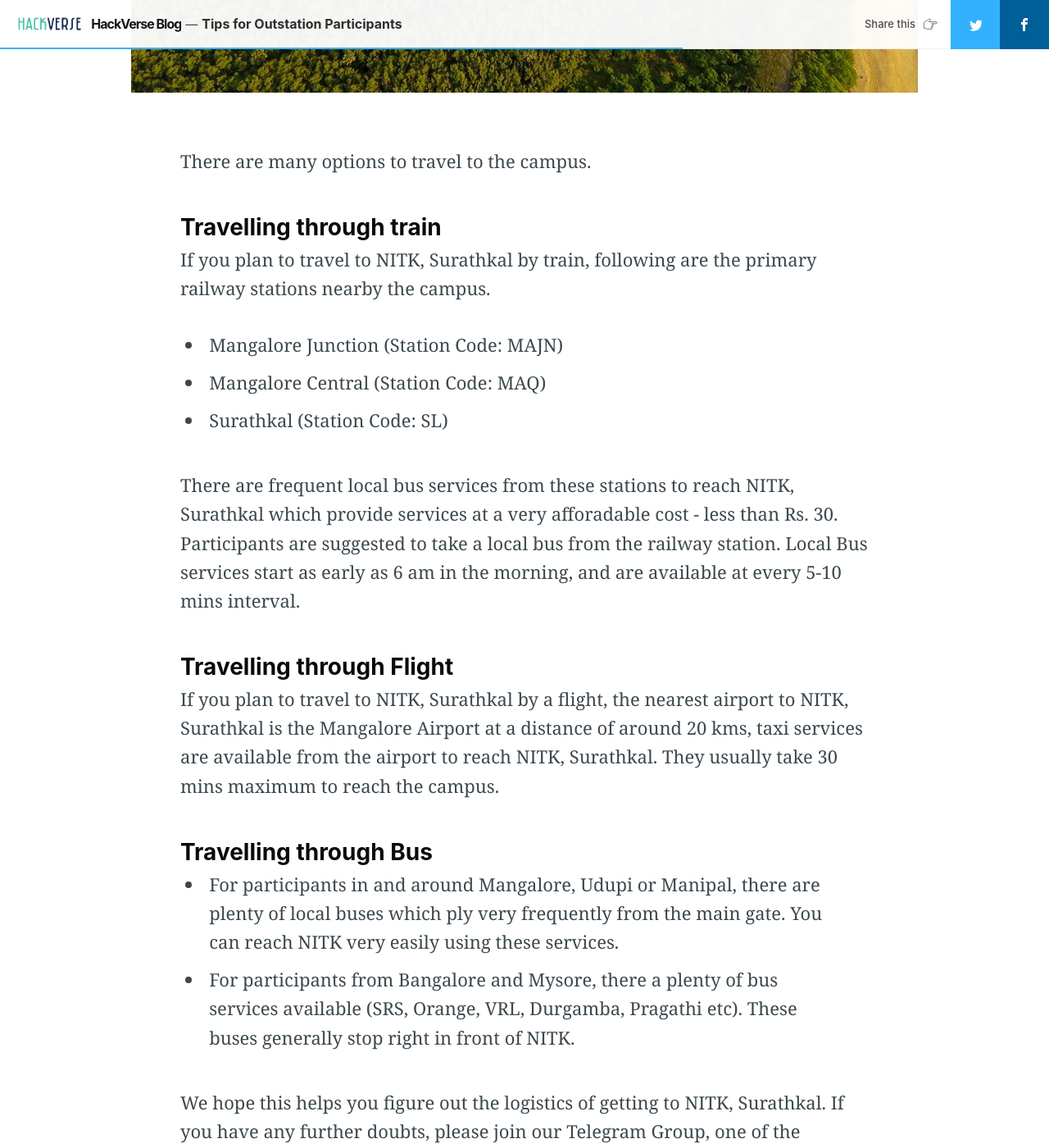
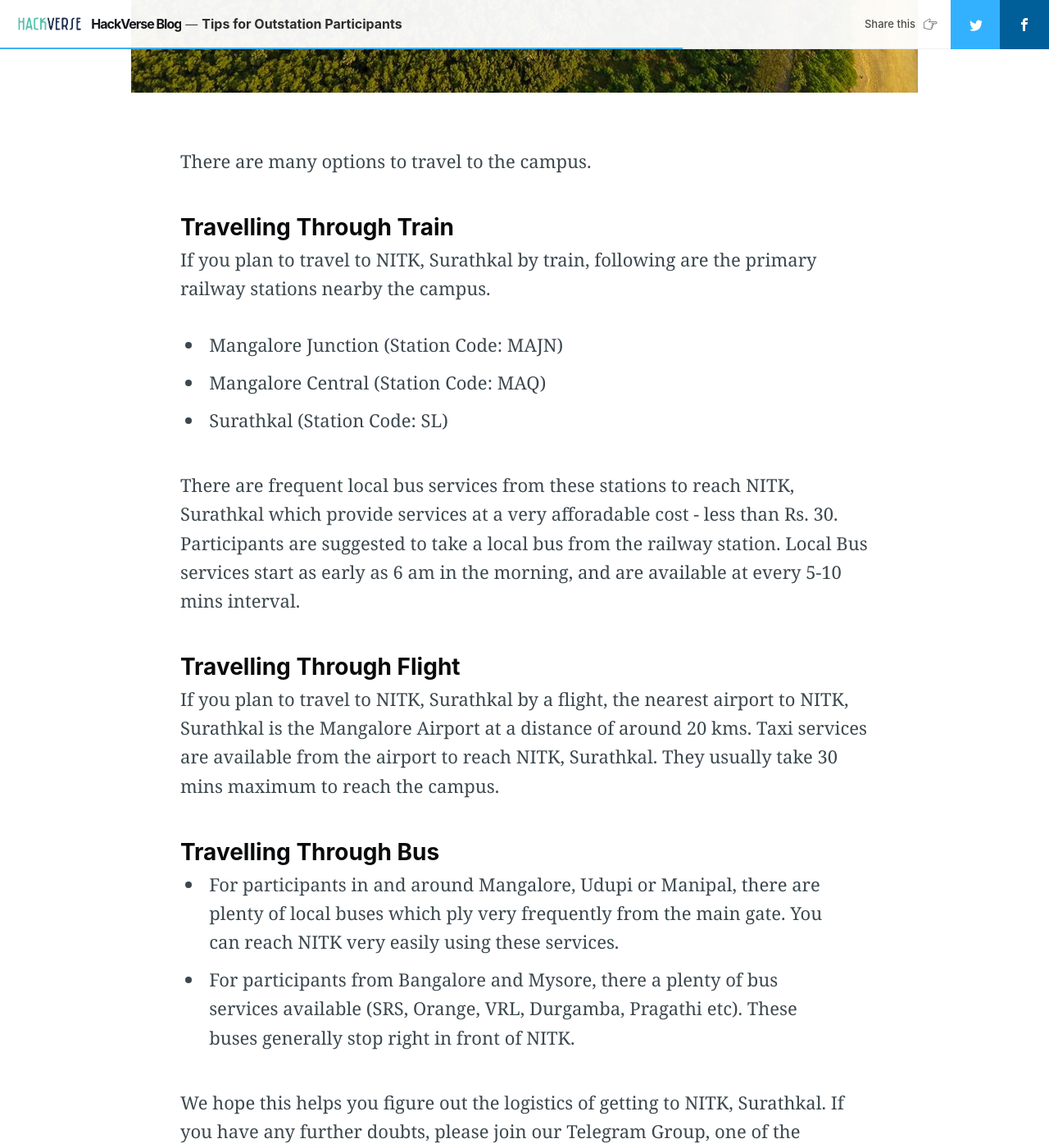
Before and after one commit to HackVerse/blog, a Jekyll site: the page built from _posts/2019-11-23-tips-for-outstation-participants.md, in a window 1280 px wide and 1400 px high, scrolled down 3970 px. Shown: the whole window at 82% size. Built offline with Jekyll 4.4.1, drawn with Linux system fonts in a browser that asks for light colours; nearby versions of some CDN libraries; comment, search, counter and statistics services are not loaded; some of the changed text lies outside the part shown.

Commit message:
Grammatical errors fixed

```diff
--- a/_posts/2019-11-23-tips-for-outstation-participants.md
+++ b/_posts/2019-11-23-tips-for-outstation-participants.md
@@ -38,7 +38,7 @@ NITK, Surathkal is a lush green campus on the shores of the Arabian sea, nourish
 
 There are many options to travel to the campus.
 
-### Travelling through train
+### Travelling Through Train
 
 If you plan to travel to NITK, Surathkal by train, following are the primary railway stations nearby the campus.
  - Mangalore Junction (Station Code: MAJN)
@@ -47,11 +47,11 @@ If you plan to travel to NITK, Surathkal by train, following are the primary rai
 
 There are frequent local bus services from these stations to reach NITK, Surathkal which provide services at a very afforadable cost - less than Rs. 30. Participants are suggested to take a local bus from the railway station. Local Bus services start as early as 6 am in the morning, and are available at every 5-10 mins interval.
 
-### Travelling through Flight
+### Travelling Through Flight
 
-If you plan to travel to NITK, Surathkal by a flight, the nearest airport to NITK, Surathkal is the Mangalore Airport at a distance of around 20 kms, taxi services are available from the airport to reach NITK, Surathkal. They usually take 30 mins maximum to reach the campus.
+If you plan to travel to NITK, Surathkal by a flight, the nearest airport to NITK, Surathkal is the Mangalore Airport at a distance of around 20 kms. Taxi services are available from the airport to reach NITK, Surathkal. They usually take 30 mins maximum to reach the campus.
 
-### Travelling through Bus
+### Travelling Through Bus
 
 - For participants in and around Mangalore, Udupi or Manipal, there are plenty of local buses which ply very frequently from the main gate. You can reach NITK very easily using these services.
 - For participants from Bangalore and Mysore, there a plenty of bus services available (SRS, Orange, VRL, Durgamba, Pragathi etc). These buses generally stop right in front of NITK.
```
Also changed, not shown: other parts of _posts/2019-11-23-tips-for-outstation-participants.md (+3 -3 lines).
